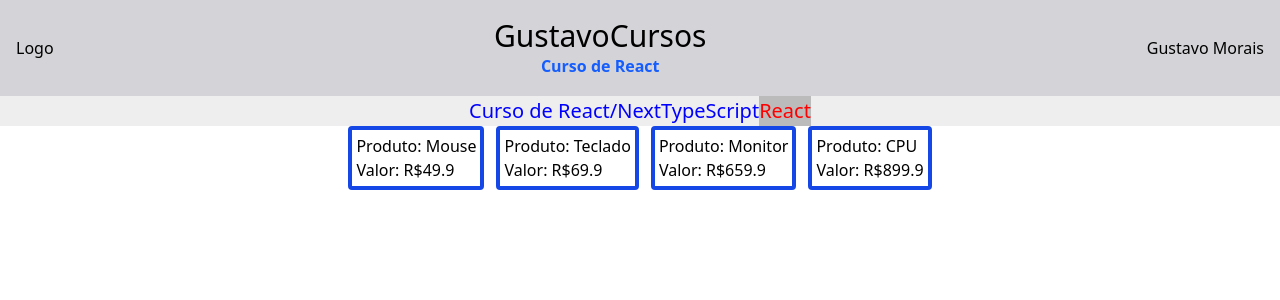
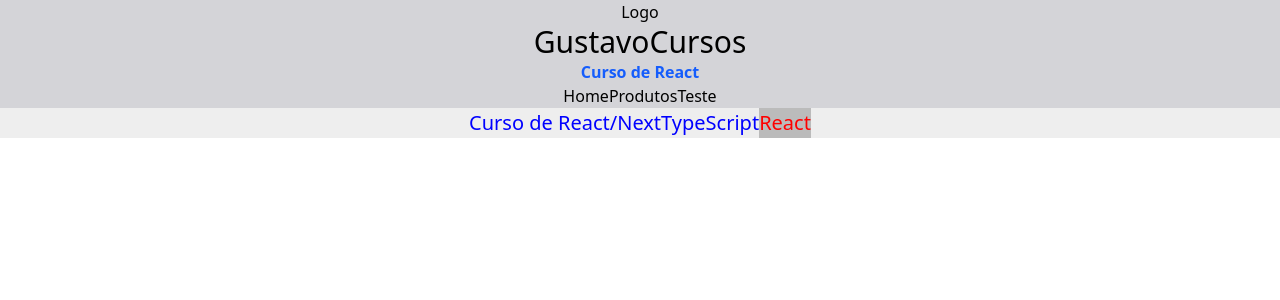
Before and after one commit to gustamoraiss/practice, a Next.js app in the folder PWEB/projeto1/projeto1/: page / in a window 1280 px wide. Shown: the top 300 px of the page. Built offline with nearby package versions, Linux system fonts and the light colour scheme.

Commit message:
adiciona alterações da aula 13 - Aprendendo a criar Link e redirecionar pagina

```diff
--- a/PWEB/projeto1/projeto1/src/components/Topo.tsx
+++ b/PWEB/projeto1/projeto1/src/components/Topo.tsx
@@ -1,12 +1,26 @@
+import Link from "next/link";
+
 export default function Topo() {
     return (
-        <div className="flex h-24 items-center justify-between bg-zinc-300 px-4">
+        <div className="flex flex-col h--[130px] items-center justify-between bg-zinc-300 px-4">
             <div>Logo</div>
             <div className="flex flex-col justify-center items-center">
                 <div className="text-3xl">GustavoCursos</div>
                 <div className="font-bold text-blue-600">Curso de React</div>
             </div>
-            <div>Gustavo Morais</div>
+            <div>
+                <nav>
+                    <Link href={"/"}>
+                        Home
+                    </Link>
+                    <Link href={"/produtos/produtos"}>
+                        Produtos
+                    </Link>
+                    <Link href={"/teste/teste"}>
+                        Teste
+                    </Link>
+                </nav>
+            </div>
         </div>
     )
 }
--- a/PWEB/projeto1/projeto1/src/pages/index.tsx
+++ b/PWEB/projeto1/projeto1/src/pages/index.tsx
@@ -17,47 +17,6 @@ import Card from "@/components/Card";
 const nome = 'Gustavo'
 const canal = 'GustavoCursos'
 
-const produtos = [
-  {
-    produto: "Mouse",
-    valor:49.90,
-    desconto:0,
-    disponivel: true
-  },
-  {
-    produto: "Teclado",
-    valor:69.90,
-    desconto:0,
-    disponivel: true
-  },
-  {
-    produto: "Monitor",
-    valor:659.90,
-    desconto:0,
-    disponivel: true
-  },
-  {
-    produto: "CPU",
-    valor:899.90,
-    desconto:0,
-    disponivel: true
-  },
-  {
-    produto: "Cx. som",
-    valor:39.90,
-    desconto:0,
-    disponivel: false
-  }
-]
-
-function calcDesc(v: number, d: number) {
-  return v - d
-}
-
-function calcDesc2(v: number, d: number) {
-  return v - (d/2)
-}
-
 export default function Home() {
   return (
     <main>
@@ -66,17 +25,6 @@ export default function Home() {
         <div>Curso de React/Next</div>
         <div>TypeScript</div>
         <div style={{color: '#f00', backgroundColor: '#bbb'}}>React</div>
-      </div>
-      <div className="flex justify-center gap-3">
-        {
-          produtos.map((e: any) => {
-            if (e.disponivel){
-            return (
-              <Card produto = {e.produto} valor = {e.valor} desconto = {e.desconto} funcao = {calcDesc} />
-            )
-          }
-          })
-        }
       </div>
     </main>
   );
--- /dev/null
+++ b/PWEB/projeto1/projeto1/src/pages/produtos/produtos.tsx
@@ -0,0 +1,63 @@
+import Card from "@/components/Card"
+import Topo from "@/components/Topo"
+
+function calcDesc(v: number, d: number) {
+  return v - d
+}
+
+function calcDesc2(v: number, d: number) {
+  return v - (d/2)
+}
+
+const produtos = [
+  {
+    produto: "Mouse",
+    valor:49.90,
+    desconto:0,
+    disponivel: true
+  },
+  {
+    produto: "Teclado",
+    valor:69.90,
+    desconto:0,
+    disponivel: true
+  },
+  {
+    produto: "Monitor",
+    valor:659.90,
+    desconto:0,
+    disponivel: true
+  },
+  {
+    produto: "CPU",
+    valor:899.90,
+    desconto:0,
+    disponivel: true
+  },
+  {
+    produto: "Cx. som",
+    valor:39.90,
+    desconto:0,
+    disponivel: false
+  }
+]
+
+export default function produtosPagina() {
+    return (
+        <div>
+            <Topo/>
+
+            <div className="flex justify-center gap-3">
+                {
+                    produtos.map((e: any) => {
+                        if (e.disponivel){
+                            return (
+                                    <Card produto = {e.produto} valor = {e.valor} desconto = {e.desconto} funcao = {calcDesc} />
+                            )
+                        }
+                    })
+                }
+            </div>
+        </div>
+    )
+}
--- /dev/null
+++ b/PWEB/projeto1/projeto1/src/pages/teste/teste.tsx
@@ -0,0 +1,10 @@
+import Topo from "@/components/Topo"
+
+export default function testePagina() {
+    return (
+        <div>
+            <Topo/>
+            TESTE
+        </div>
+    )
+}
```
